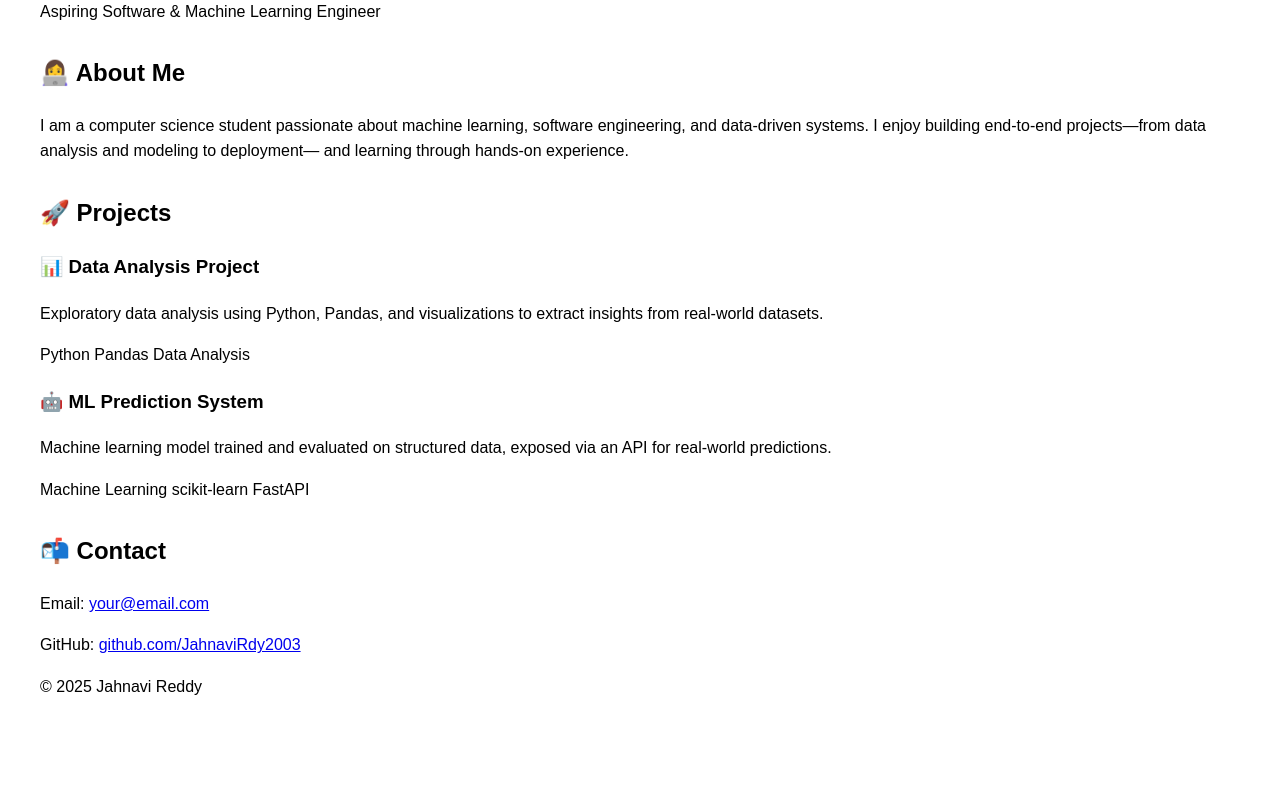
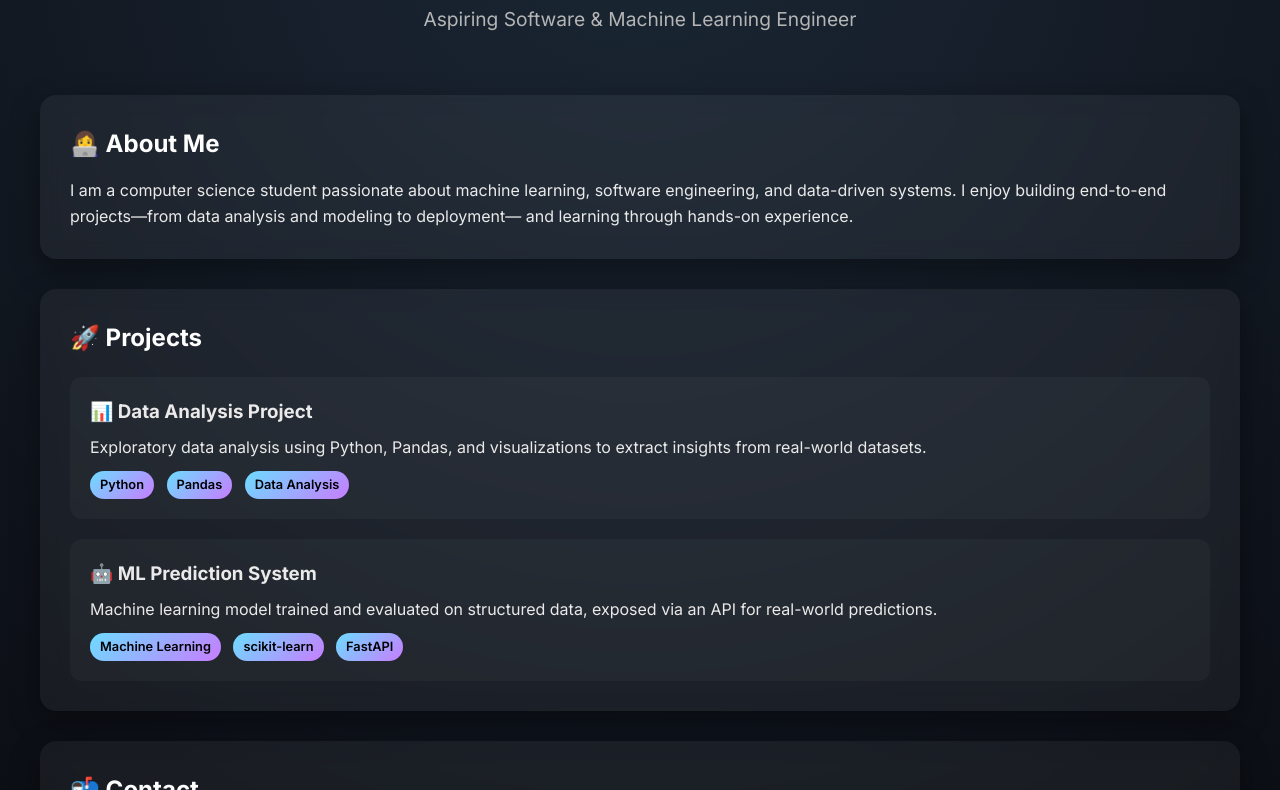
Before and after one commit to Jahnavirdy2003/JahnaviRdy2003.github.io, a plain HTML site: page index.html in a window 1280 px wide. Shown: the part 123-913 px from the top of the page. Before the commit the page ends 863 px from the top, so only its background shows below. Drawn offline with Linux system fonts and the light colour scheme.

Commit message:
Update style.css

```diff
--- a/style.css
+++ b/style.css
@@ -1,13 +1,96 @@
-body {
-  font-family: Arial, sans-serif;
-  margin: 40px;
-  line-height: 1.6;
+* {
+  box-sizing: border-box;
+  margin: 0;
+  padding: 0;
 }
 
-h1 {
-  font-size: 36px;
+body {
+  font-family: 'Inter', sans-serif;
+  background: radial-gradient(circle at top, #1b2735, #090a0f);
+  color: #eaeaea;
+  line-height: 1.6;
+  padding: 40px;
 }
 
-h2 {
-  margin-top: 30px;
+a {
+  color: #6ddcff;
+  text-decoration: none;
 }
+
+a:hover {
+  text-decoration: underline;
+}
+
+/* HERO */
+.hero {
+  text-align: center;
+  margin-bottom: 60px;
+}
+
+.hero h1 {
+  font-size: 3rem;
+  font-weight: 700;
+  background: linear-gradient(90deg, #6ddcff, #c77dff);
+  -webkit-background-clip: text;
+  -webkit-text-fill-color: transparent;
+}
+
+.subtitle {
+  font-size: 1.2rem;
+  color: #b5b5b5;
+  margin-top: 10px;
+}
+
+/* CARDS */
+.card {
+  background: rgba(255, 255, 255, 0.05);
+  border-radius: 16px;
+  padding: 30px;
+  margin-bottom: 30px;
+  box-shadow: 0 10px 30px rgba(0, 0, 0, 0.4);
+  backdrop-filter: blur(10px);
+}
+
+.card h2 {
+  margin-bottom: 15px;
+  color: #ffffff;
+}
+
+/* PROJECTS */
+.project {
+  background: rgba(255, 255, 255, 0.03);
+  border-radius: 12px;
+  padding: 20px;
+  margin-top: 20px;
+  transition: transform 0.2s ease, box-shadow 0.2s ease;
+}
+
+.project:hover {
+  transform: translateY(-5px);
+  box-shadow: 0 15px 30px rgba(0, 0, 0, 0.5);
+}
+
+.project h3 {
+  margin-bottom: 8px;
+}
+
+/* TAGS */
+.tag {
+  display: inline-block;
+  margin-top: 10px;
+  margin-right: 8px;
+  padding: 4px 10px;
+  font-size: 0.8rem;
+  border-radius: 20px;
+  background: linear-gradient(135deg, #6ddcff, #c77dff);
+  color: #000;
+  font-weight: 600;
+}
+
+/* FOOTER */
+footer {
+  text-align: center;
+  margin-top: 50px;
+  color: #777;
+  font-size: 0.9rem;
+}
```
